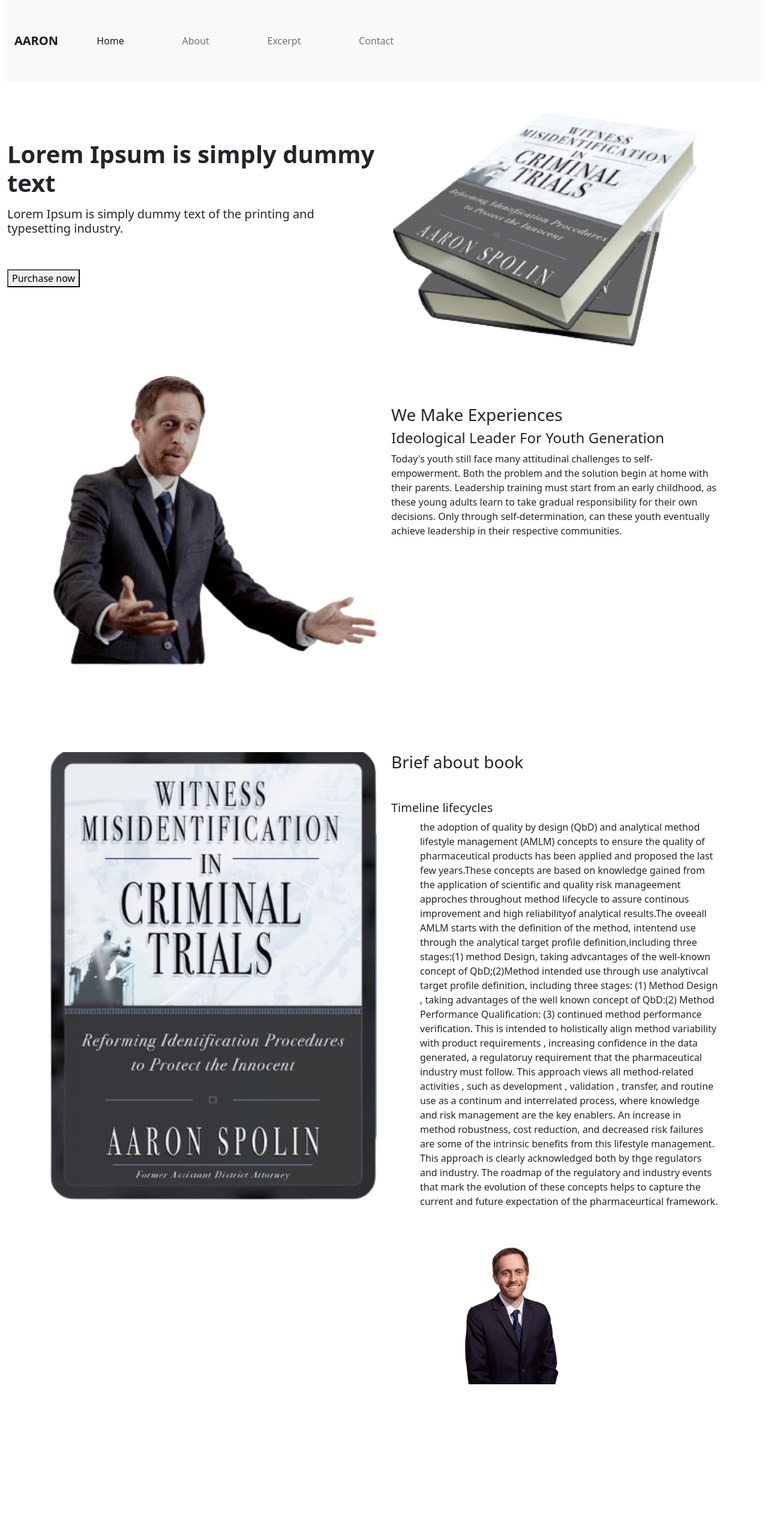
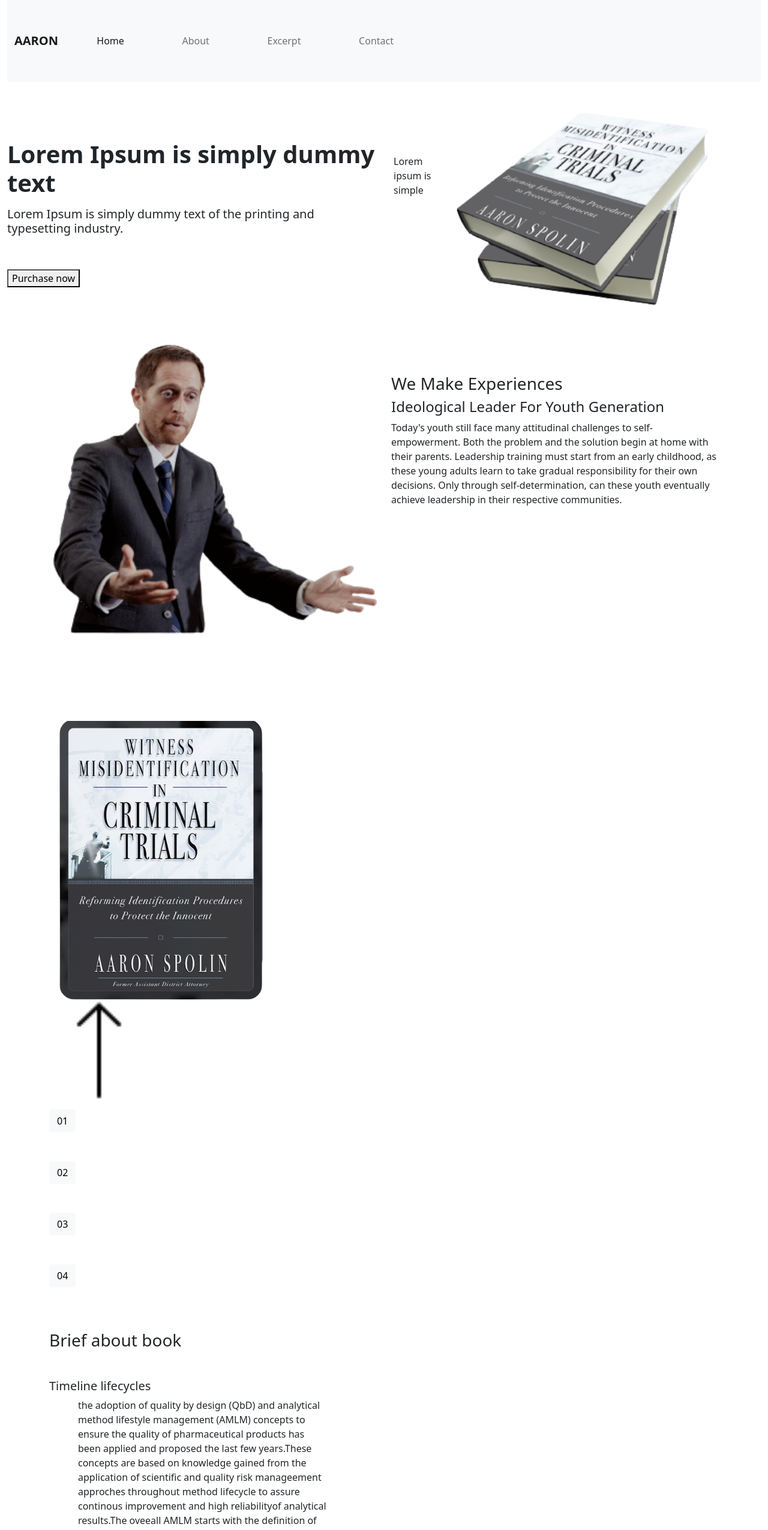
Before and after one commit to abhijith830/website, a plain HTML site: page website3/index/index.html in a window 1280 px wide. Shown: the top 2551 px of the page at 60% size. Before the commit the page ends 2420 px from the top, so only its background shows below. Drawn offline with nearby package versions, Linux system fonts and the light colour scheme.

Commit message:
adding files

```diff
--- a/website3/index/index.html
+++ b/website3/index/index.html
@@ -39,7 +39,16 @@
               <h5 class="second mt-3">Lorem Ipsum is simply dummy text of the printing and typesetting industry.</h5>
               <button class="mt-5 purchase mb-5" type="submit">Purchase now</button>
             </div>
-            <div class="col-lg-6 img1">
+            <div class="col-lg-1 mt-5 mb-2">
+              <div class="row">
+                <div class="col-lg-12 ms-4 vertical">
+                </div>
+                <div class="col-lg-12 mt-4">
+                  <p class="ipsum ms-1">Lorem ipsum is simple</p>
+                </div>
+              </div>
+            </div>
+            <div class="col-lg-5 img1">
             <div class="row">
               <div class="col-lg-10">
                 <img class="w-100" src="../images/img2.png" alt="">
@@ -57,7 +66,6 @@
               <i class="fa fa-arrow-left left"></i>
             </div>
             <div class="col-lg-5">
-
             </div>
             <div class="col-lg-1">
               <i class="fa fa -arrow-right right"></i>
@@ -68,11 +76,11 @@
           <div class="container">
             <div class="row">
               <div class="col-lg-6">
-                <img class="w-100 ppl" src="../images/img4.png" alt="">
+                <img class="w-100 man" src="../images/img4.png" alt="">
               </div>
-              <div class="col-lg-6 one mt-5">
+              <div class="col-lg-6 group mt-5">
                 <h3 class="third">We Make Experiences</h3>
-                <h4 class="fourth">Ideological Leader For Youth Generation</h4>
+                <h4 class="four">Ideological Leader For Youth Generation</h4>
                 <p>Today's youth still face many attitudinal challenges to self-empowerment. Both the problem and the solution begin at home with their parents. Leadership training must start from an early childhood, as these young adults learn to take gradual responsibility for their own decisions. Only through self-determination, can these youth eventually achieve leadership in their respective communities.</p>
               </div>
             </div>
@@ -80,18 +88,35 @@
           <div class="container-fluid">
             <div class="row">
               <div class="col-lg p-5 bgcolor">
-
-
               </div>
             </div>
           </div>
           <!-- third -->
           <div class="container mb-5">
             <div class="row mt-5">
-              <div class="col-lg-6">
-                <img class="w-100 " src="../images/img1.png" alt="">
+              <div class="col-lg-2">
+                <div class="row">
+                  <div class="col-lg-12 ms-3">
+                    <img src="../images/img1.png" alt="">
+                  </div>
+                </div>
+                <img class="w-100 " src="../images/img6.png" alt="">
               </div>
-              <div class="col-lg">
+              <div class="col-lg-12">
+                <button type="button" class="btn btn-light light mb-5 mt-3">01</button>
+              </div>
+              <div class="col-lg-12">
+                <button type="button" class="btn btn-light light mb-5">02</button>
+              </div>
+              <div class="col-lg-12">
+                <button type="button" class="btn btn-light light mb-5">03</button>
+              </div>
+              <div class="col-lg-12">
+                <button type="button" class="btn btn-light light mb-5">04</button>
+              </div>
+              </div>
+              <div class="col-lg-5">
+                <img class="w-100" src=""
                 <div class="row">
                   <div class="col-lg-12">
                     <h3 class="two">Brief about book</h3>
```
Also changed, not shown: website3/images/img6.png (added).
